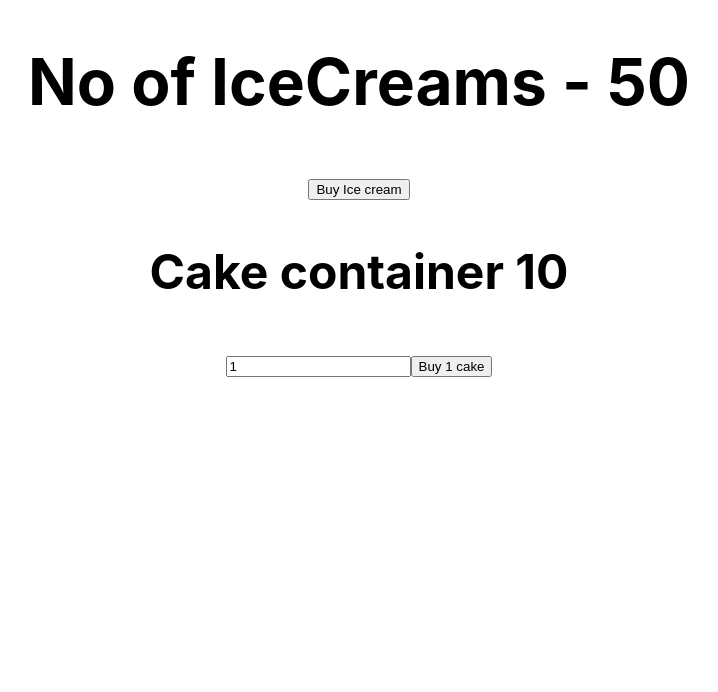
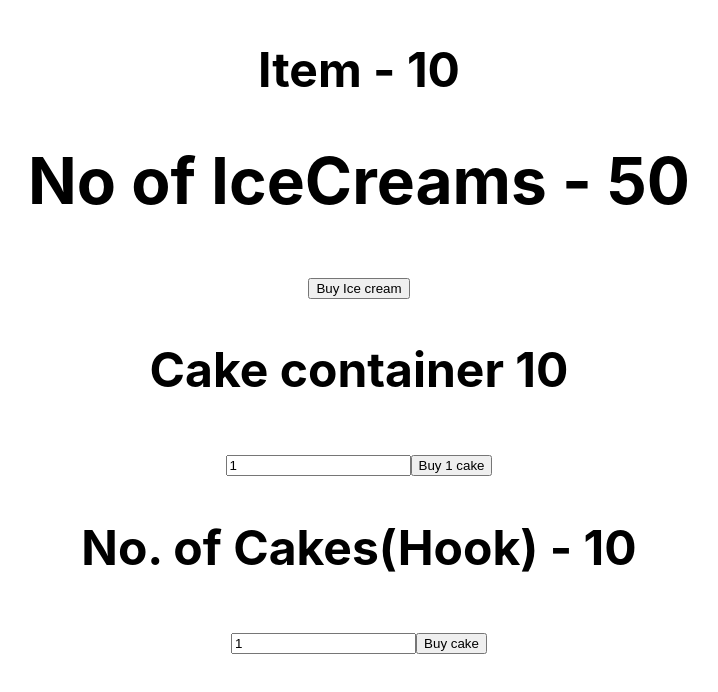
Before and after one commit to dineshdsv3/ReduxBasics, a React (Create React App) app: page / in a window 1280 px wide. Shown: the top 692 px of the page, without its empty margins (281-999 px from the left). Built offline with nearby package versions, Linux system fonts and the light colour scheme.

Commit message:
Added mapState to Props

```diff
--- a/src/App.js
+++ b/src/App.js
@@ -5,15 +5,17 @@ import CakeContainer from './Components/CakeContainer';
 import './App.css';
 import HooksCakeContainer from './Components/HooksCakeContainer';
 import HookIceCreamContainer from './Components/HookIceCreamContainer';
+import ItemContainer from './Components/ItemContainer';
 
 function App() {
 	return (
 		<Provider store={store}>
 			<div className="App">
 				<h1>
+          <ItemContainer cake/>
 					<HookIceCreamContainer />
 					<CakeContainer />
-					{/* <HooksCakeContainer /> */}
+					<HooksCakeContainer />
 				</h1>
 			</div>
 		</Provider>
--- a/src/Components/HooksCakeContainer.js
+++ b/src/Components/HooksCakeContainer.js
@@ -1,14 +1,16 @@
-import React from 'react';
+import React, {useState} from 'react';
 import {useSelector,useDispatch } from 'react-redux';
 import { buyCake } from '../Redux';
 
 function HooksCakeContainer() {
     const noOfCakes = useSelector(state => state.cake.noOfCakes);
     const dispatch = useDispatch()
+    const [num, setnum] = useState(1);
     return (
         <div>
             <h2>No. of Cakes(Hook) - {noOfCakes}</h2>
-            <button onClick={() => dispatch(buyCake())}>Buy cake</button>
+            <input value={num} onChange={(e) =>  setnum(e.target.value)}/>
+            <button onClick={() => dispatch(buyCake(num))}>Buy cake</button>
         </div>
     )
 }
--- /dev/null
+++ b/src/Components/ItemContainer.js
@@ -0,0 +1,21 @@
+import React from 'react'
+import {connect} from 'react-redux';
+
+function ItemContainer(props) {
+    return (
+        <div>
+            <h2>Item - {props.item}</h2>
+        </div>
+    )
+}
+
+
+const mapStateToProps = (state, ownProps) => {
+    const itemState = ownProps.cake ? state.cake.noOfCakes : state.iceCream.noOfIceCream;
+
+    return {
+        item: itemState
+    }
+}
+
+export default connect(mapStateToProps)(ItemContainer)
```
